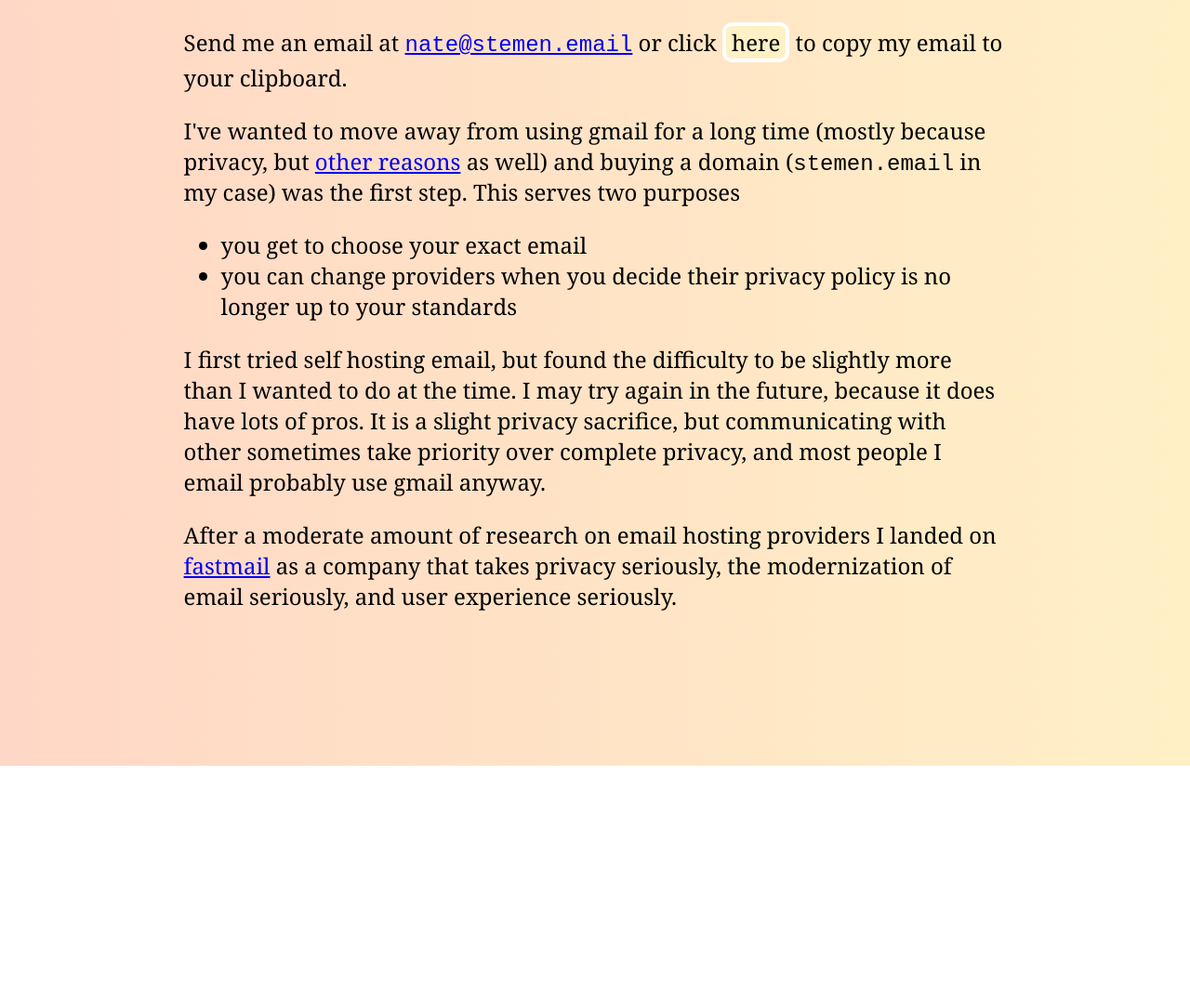
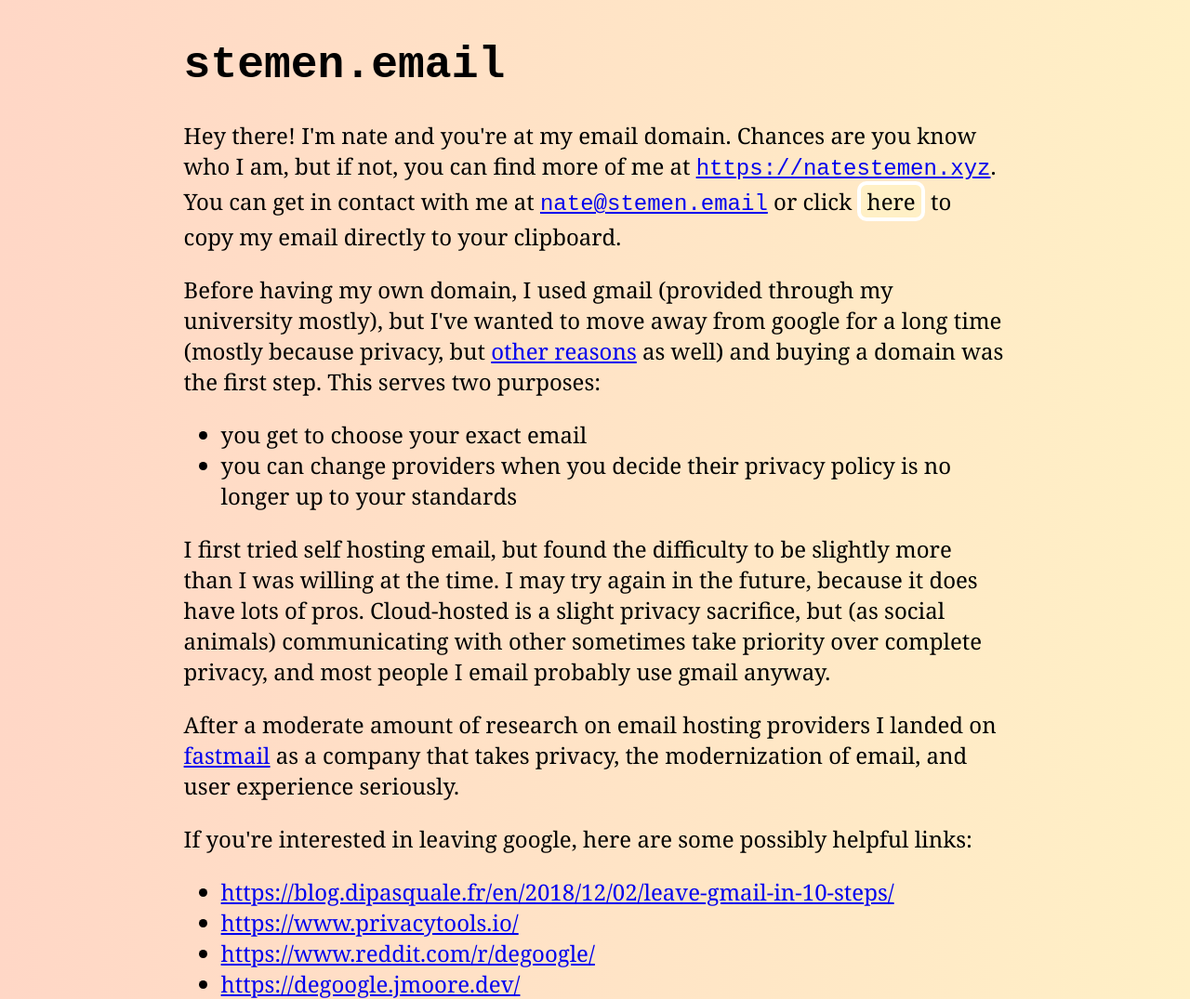
Before and after one commit to natestemen/stemen.email, a plain HTML site: page index.html in a window 1280 px wide. Shown: the whole page at 93% size. Before the commit the page ends 824 px from the top, so only its background shows below. Drawn offline with Linux system fonts and the light colour scheme.

Commit message:
header and change wording

```diff
--- a/index.html
+++ b/index.html
@@ -51,30 +51,47 @@
 
 <body>
   <div id="container">
-    <p>Send me an email at <a
-    href="mailto:nate@stemen.email"><code>nate@stemen.email</code></a> or click
-    <button onclick="copyEmail()">here</button> to copy my email to your
-    clipboard.</p>
-    <p>I've wanted to move away from using gmail for a long time (mostly because
-    privacy, but <a href="https://degooglisons-internet.org/en/">other
-    reasons</a> as well) and buying a domain (<code>stemen.email</code> in my
-    case) was the first step. This serves two purposes
+    <h1><code>stemen.email</code></h1>
+    <p>
+      Hey there! I'm nate and you're at my email domain. Chances are you know
+      who I am, but if not, you can find more of me at <a
+      href="https://natestemen.xyz"><code>https://natestemen.xyz</code></a>. You
+      can get in contact with me at <a
+      href="mailto:nate@stemen.email"><code>nate@stemen.email</code></a> or
+      click <button onclick="copyEmail()">here</button> to copy my email
+      directly to your clipboard.
+    </p>
+    <p>
+      Before having my own domain, I used gmail (provided through my university
+      mostly), but I've wanted to move away from google for a long time (mostly
+      because privacy, but <a href="https://degooglisons-internet.org/en/">other
+      reasons</a> as well) and buying a domain was the first step. This serves
+      two purposes:
       <ul>
         <li>you get to choose your exact email</li>
         <li>you can change providers when you decide their privacy policy is no
         longer up to your standards</li>
       </ul>
       I first tried self hosting email, but found the difficulty to be slightly
-    more than I wanted to do at the time. I may try again in the future, because
-    it does have lots of pros. It is a slight privacy sacrifice, but
-    communicating with other sometimes take priority over complete privacy, and
-    most people I email probably use gmail anyway.
+      more than I was willing at the time. I may try again in the future, because
+      it does have lots of pros. Cloud-hosted is a slight privacy sacrifice, but
+      (as social animals) communicating with other sometimes take priority over
+      complete privacy, and most people I email probably use gmail anyway.
     </p>
-    <p>After a moderate amount of research on email hosting providers I landed
-    on
-    <a href="https://fastmail.com" target="_blank" rel="noopener
-    noreferrer">fastmail</a> as a company that takes privacy seriously, the
-    modernization of email seriously, and user experience seriously.
+    <p>
+      After a moderate amount of research on email hosting providers I landed on
+      <a href="https://fastmail.com" target="_blank" rel="noopener noreferrer">fastmail</a>
+      as a company that takes privacy, the modernization of email, and user
+      experience seriously.
+    </p>
+    <p>
+      If you're interested in leaving google, here are some possibly helpful links:
+      <ul>
+        <li><a href="https://blog.dipasquale.fr/en/2018/12/02/leave-gmail-in-10-steps/">https://blog.dipasquale.fr/en/2018/12/02/leave-gmail-in-10-steps/</a></li>
+        <li><a href="https://www.privacytools.io/">https://www.privacytools.io/</a></li>
+        <li><a href="https://www.reddit.com/r/degoogle/">https://www.reddit.com/r/degoogle/</a></li>
+        <li><a href="https://degoogle.jmoore.dev/">https://degoogle.jmoore.dev/</a></li>
+      </ul>
     </p>
     <div id="success" class="copy">🔗 Email copied! 🔗</div>
     <div id="fail" class="copy">🛑 Copy failed! 🛑</div>
```
Lines whose indentation alone changed are shown as unchanged.
